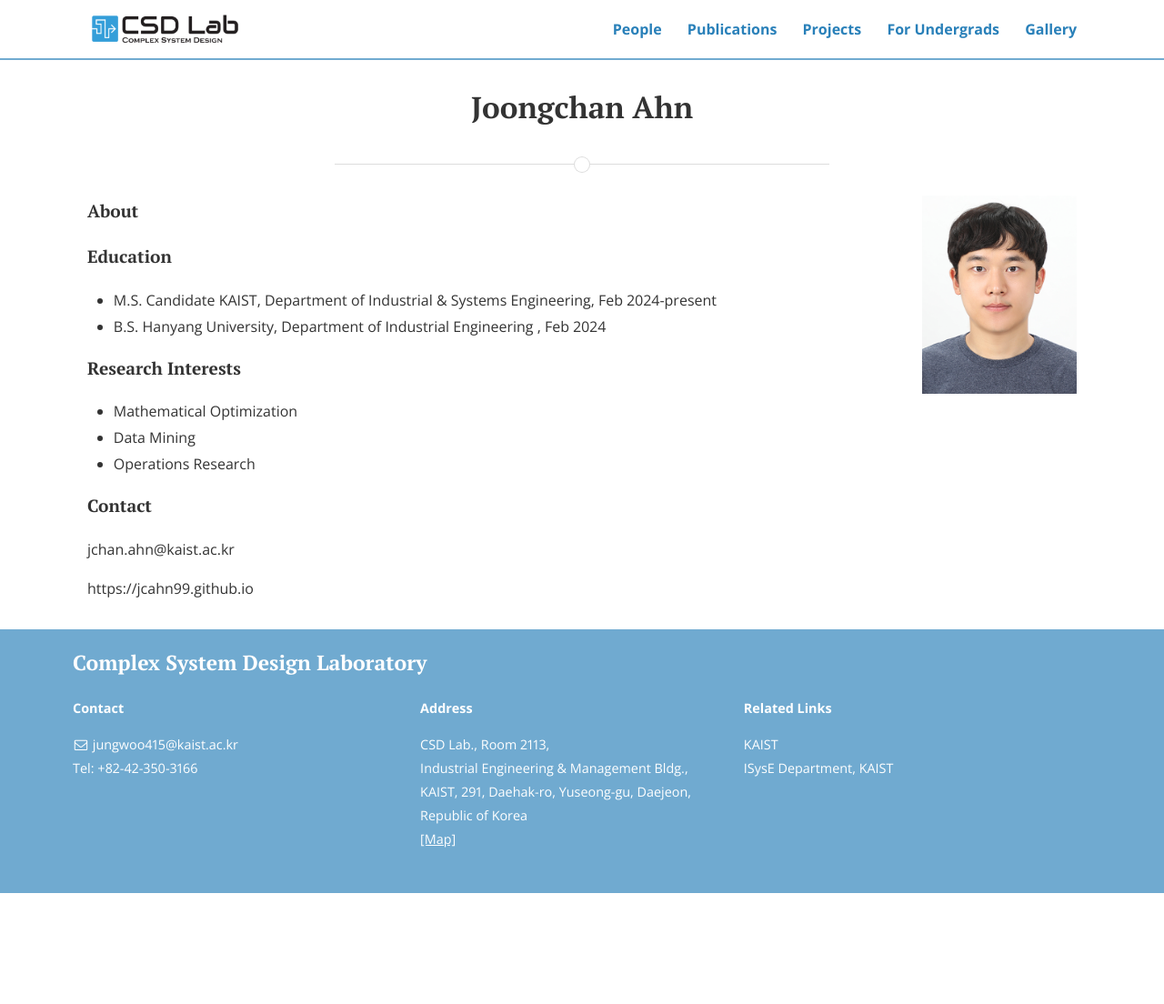
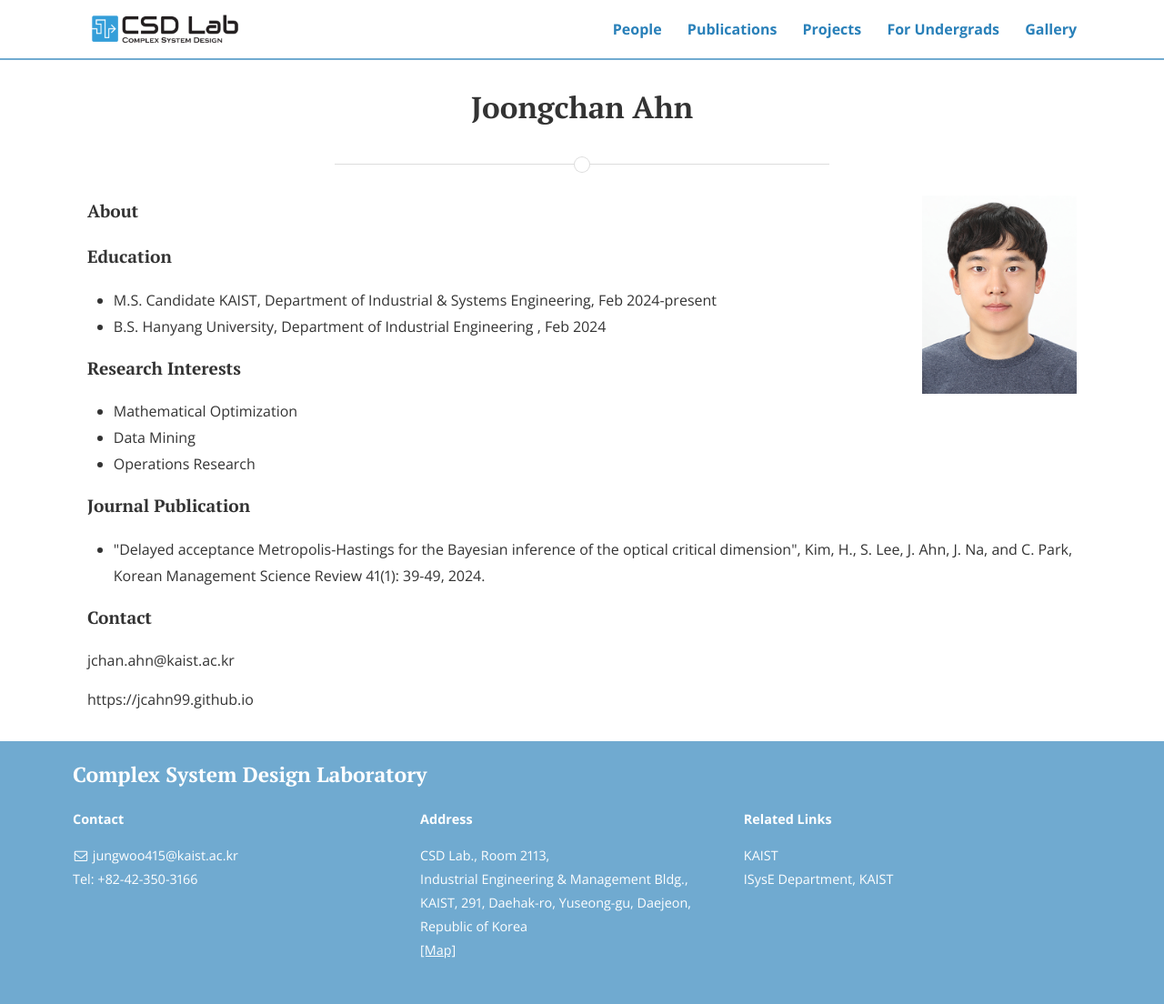
Before and after one commit to CSDlab-KAIST/csdlab-kaist.github.io, a Jekyll site: the page built from people/joongchan.html, in a window 1280 px wide. Shown: the whole page at 91% size. Built offline with Jekyll 4.4.1, drawn with Linux system fonts in a browser that asks for light colours; nearby versions of some CDN libraries; before the commit the page ends 982 px from its top, so only the background shows below that.

Commit message:
Update joongchan.html

```diff
--- a/people/joongchan.html
+++ b/people/joongchan.html
@@ -27,11 +27,10 @@ title: Joongchan Ahn
   <li>Operations Research</li>
 </ul>
 
-<!-- <h4>Research Projects</h4>
+<h4>Journal Publication</h4>
 <ul>
-  <li>순천형 공공보건의료 마스터플랜 추진전략 수립 연구용역, 순천시, Jan 2024 - Present</li>
-  <li>지역 필수의료 제공체계 진료권 조정, 국립중앙의료원, Jul 2023 - Present</li>
-</ul> -->
+  <li>"Delayed acceptance Metropolis-Hastings for the Bayesian inference of the optical critical dimension", Kim, H., S. Lee, J. Ahn, J. Na, and C. Park, Korean Management Science Review 41(1): 39-49, 2024.</li>
+</ul>
 
 
 <h4>Contact</h4>
```
